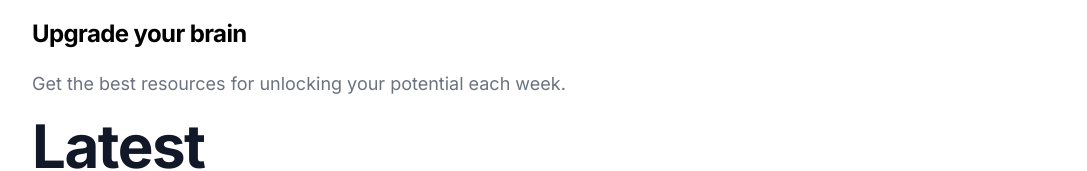
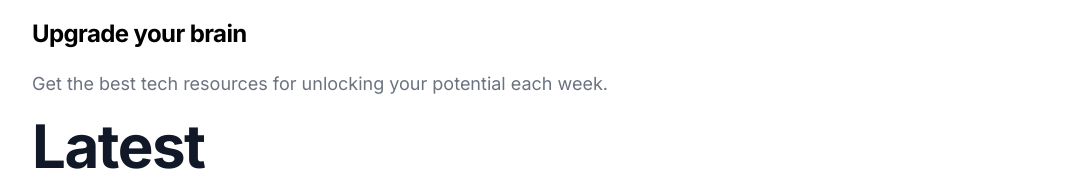
Before and after one commit to ParkerRex/product-blog, a Next.js app: page / in a window 1280 px wide. Shown: the part 130-301 px from the top of the page, without its empty margins (96-1183 px from the left). Built offline with nearby package versions, Linux system fonts and the light colour scheme; what @tailwindcss/typography would draw is missing.

Commit message:
updating copy

```diff
--- a/pages/index.js
+++ b/pages/index.js
@@ -26,7 +26,7 @@ export default function Home({ posts }) {
           <h2 className="text-2xl font-bold leading-8 tracking-tight">
           Upgrade your brain
           </h2>
-          <p className="text-lg leading-7 text-gray-500 dark:text-gray-400">Get the best resources for unlocking your potential each week.</p>
+          <p className="text-lg leading-7 text-gray-500 dark:text-gray-400">Get the best tech resources for unlocking your potential each week.</p>
             <script async data-uid="ff5ecf66c9" src="https://awesome-creator-6998.ck.page/ff5ecf66c9/index.js"></script>
           <h1 className="text-3xl font-extrabold leading-9 tracking-tight text-gray-900 dark:text-gray-100 sm:text-4xl sm:leading-10 md:text-6xl md:leading-14">
             Latest
```
